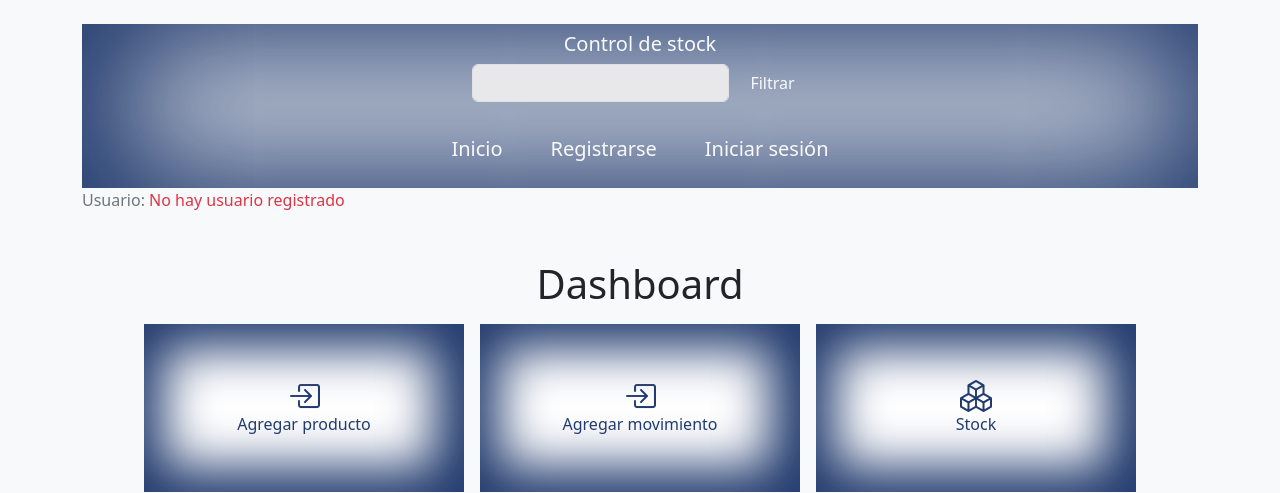
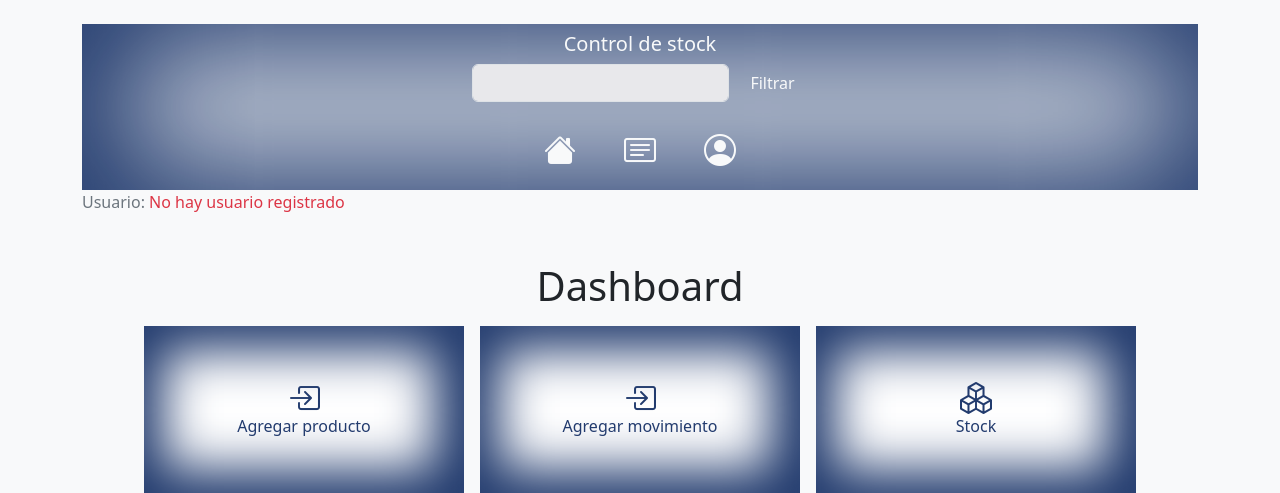
Before and after one commit to Obidis/e_comerce, a Django app: page / in a window 1280 px wide. Shown: the top 493 px of the page. Run offline with Django 4.2, Linux system fonts and the light colour scheme.

Commit message:
añadido icons a header_nav

```diff
--- a/core/templates/_includes/_header_nav.html
+++ b/core/templates/_includes/_header_nav.html
@@ -7,16 +7,16 @@
     </div>
     <div class="offcanvas-body d-flex flex-column justify-content-between px-0">
         <ul class="navbar-nav fs-5 justify-content-evenly">
-            <li class="nav-item px-3 py-2"><a class="nav-link text-light" href="{% url 'home' %}">Inicio</a></li>
+            <li class="nav-item px-3 py-2"><a class="nav-link text-light" href="{% url 'home' %}"><i title="Home" class="bi bi-house-fill fs-2"></i></a></li>
 
             {% if not request.user.is_authenticated %}
 
-            <li class="nav-item px-3 py-2"><a class="nav-link text-light" href="{% url 'register' %}">Registrarse</a></li>
-            <li class="nav-item px-3 py-2"><a class="nav-link text-light" href="{% url 'login' %}">Iniciar sesión</a></li>
+            <li class="nav-item px-3 py-2"><a class="nav-link text-light" href="{% url 'register' %}"><i title="Register" class="bi bi-card-text fs-2"></i></a></li>
+            <li class="nav-item px-3 py-2"><a class="nav-link text-light" href="{% url 'login' %}"><i title="Login" class="bi bi-person-circle fs-2"></i></a></li>
             {% endif %}
             {% if request.user.is_authenticated %}
 
-                <li class="nav-item px-3 py-2"><a class="nav-link text-light" href="{% url 'logout' %}">Salir</a></li>
+                <li title="Logout" class="nav-item px-3 py-2"><a class="nav-link text-light" href="{% url 'logout' %}"><i class="bi bi-door-open-fill fs-2"></i></a></li>
             {% endif %}
         </ul>
     <div>
```
Also changed, not shown: db.sqlite3.
